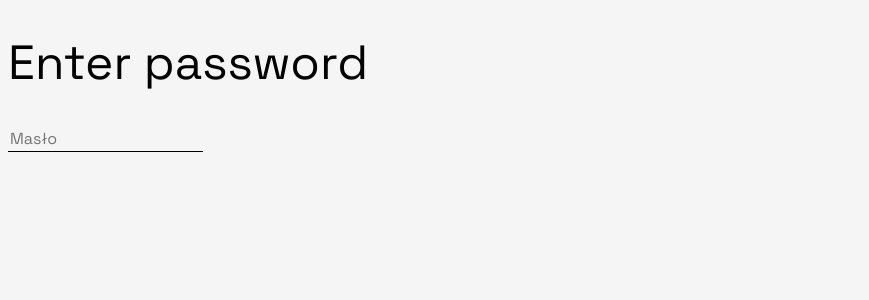
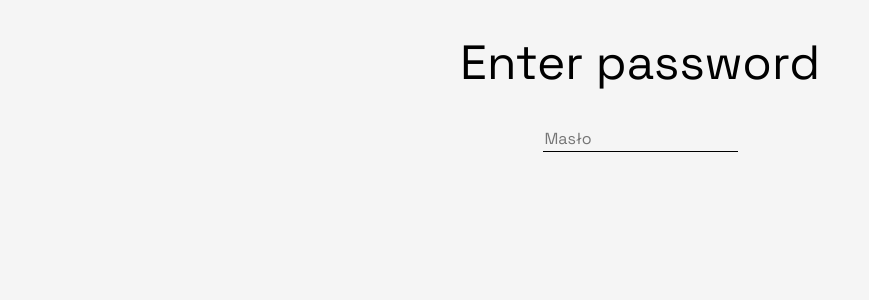
Before and after one commit to malyvsen/malyvsen.github.io, a React (Vite) app: page /manfred in a window 1280 px wide. Shown: the top 300 px of the page, without its empty margins (0-869 px from the left). Built offline with nearby package versions, Linux system fonts and the light colour scheme.

Commit message:
feat(PasswordGate): align: center

```diff
--- a/src/components/PasswordGate.tsx
+++ b/src/components/PasswordGate.tsx
@@ -32,7 +32,7 @@ function PasswordGate({
   };
 
   return (
-    <>
+    <div style={{ textAlign: "center" }}>
       <h1>Enter password</h1>
       <form onSubmit={handleSubmit}>
         <input
@@ -52,7 +52,7 @@ function PasswordGate({
       ) : (
         <p>Wrong password, try again</p>
       )}
-    </>
+    </div>
   );
 }
 
```
